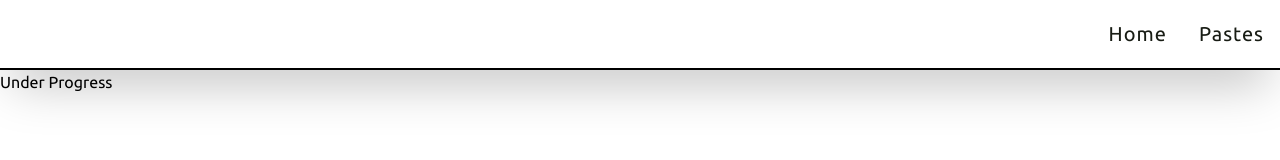
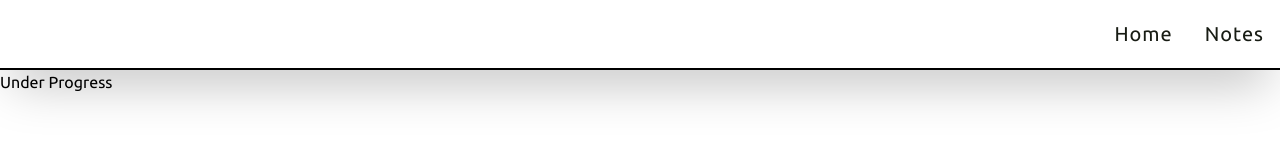
Before and after one commit to anshggss/notes-webapp, a React (Vite) app in the folder paste-app/: page /notes-webapp/pastes in a window 1280 px wide. Shown: the top 160 px of the page. Built offline with nearby package versions, Linux system fonts and the light colour scheme.

Commit message:
Edited Name in website

```diff
--- a/paste-app/src/components/homePage.jsx
+++ b/paste-app/src/components/homePage.jsx
@@ -109,7 +109,7 @@ const homePage = () => {
               className="text-[#fff] font-mono p-2 prose-2xl"
               style={{ fontFamily: "Ubuntu", letterSpacing: "1px" }}
             >
-              Previous Pastes
+              Previous Notes
             </h1>
             <div className="flex flex-col w-full gap-4 bg-[#242322] p-4 rounded-lg">
               {pastes.length > 0 ? (
@@ -119,7 +119,7 @@ const homePage = () => {
                   className="text-[#fff] font-mono p-2 prose-sm"
                   style={{ fontFamily: "Ubuntu", letterSpacing: "1px" }}
                 >
-                  No Pastes to show
+                  No notes to show
                 </h1>
               )}
             </div>
--- a/paste-app/src/components/navBar.jsx
+++ b/paste-app/src/components/navBar.jsx
@@ -17,7 +17,7 @@ const navBar = () => {
         className="font-mono flex hover:text-[#fff] h-full p-4 justify-center items-center hover:bg-[#000] transition-all duration-200 prose-xl text-[#181C14]"
         style={{ fontFamily: "Ubuntu", letterSpacing: "1px" }}
       >
-        Pastes
+        Notes
       </NavLink>
     </div>
   );
```
